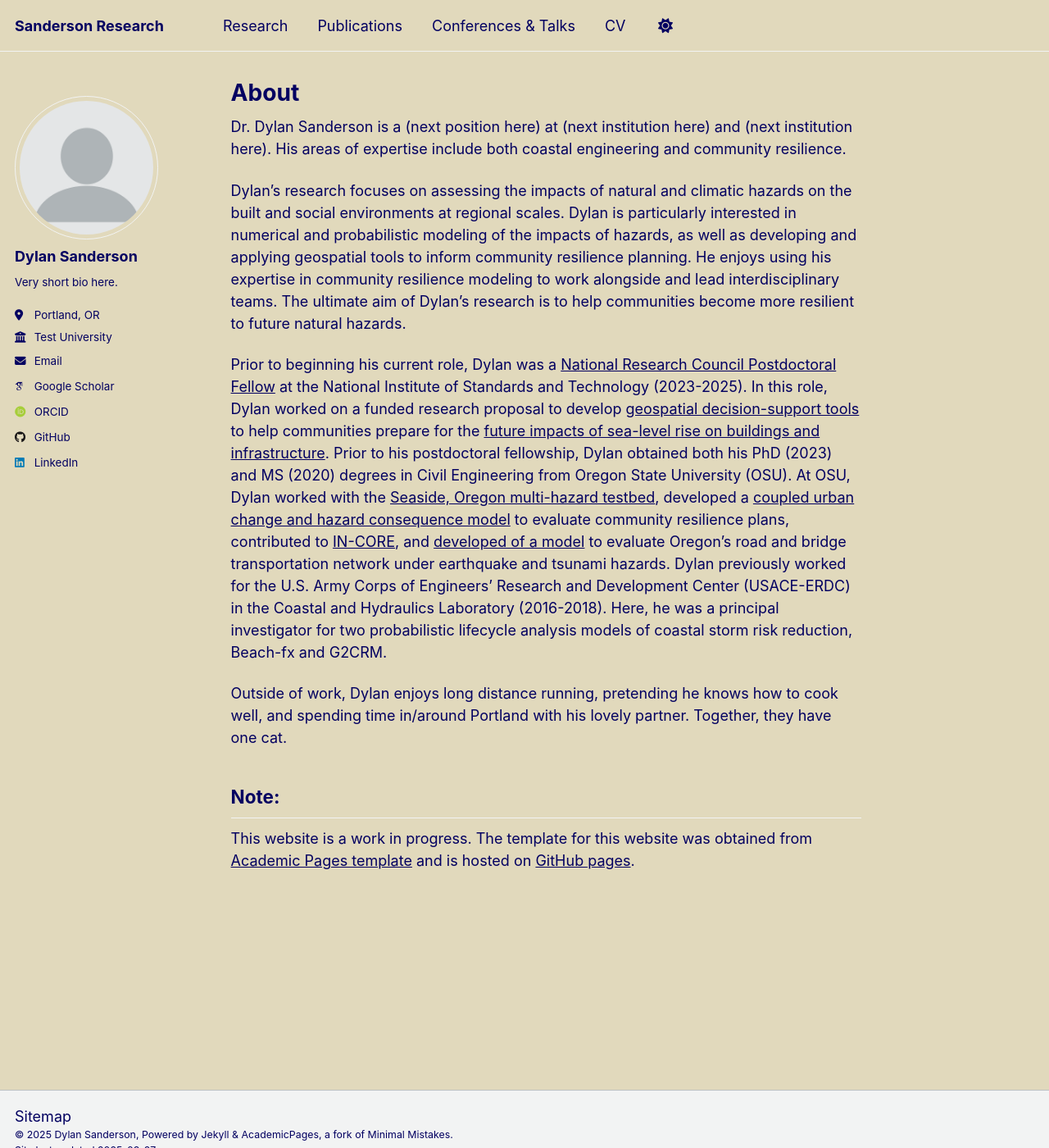
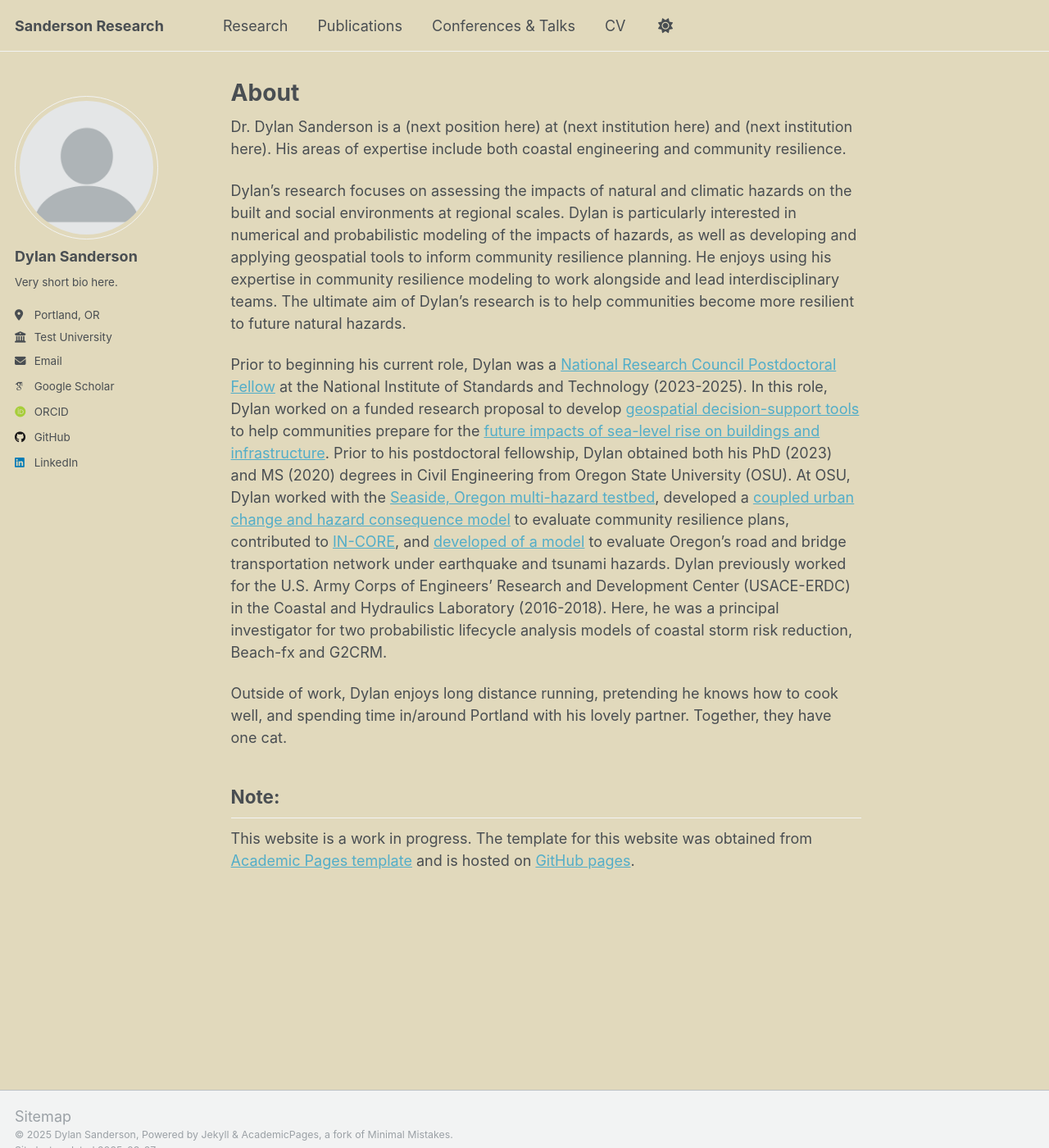
Before and after one commit to 22dylan/22dylan.github.io, a Jekyll site: the page built from _pages/about.md, in a window 1280 px wide and 1400 px high. Shown: the whole window at 82% size. Built offline with Jekyll 4.4.1, drawn with Linux system fonts in a browser that asks for light colours; some web fonts are replaced; a script that is not in the unit is left out.

Commit message:
Update _default.scss

```diff
--- a/_sass/theme/_default.scss
+++ b/_sass/theme/_default.scss
@@ -34,14 +34,14 @@ $sidebar-screen-min-width   : 1024px;
     --global-border-color               : #{$lighter-gray};
     --global-dark-border-color          : #bdc1c4;
     --global-code-background-color      : #fafafa;
-    --global-code-text-color            : mix(#000, #030061, 20%); /* Darker variation for code text */
+    --global-code-text-color            : #{$darker-gray};
     --global-fig-caption-color          : mix(#fff,  #{$dark-gray}, 25%);
-    --global-link-color                 : #030061; /* Base link color */
-    --global-link-color-hover           : mix(#000, #030061, 25%); /* Darker on hover */
-    --global-link-color-visited         : mix(#fff, #030061, 25%); /* Lighter when visited */
-    --global-masthead-link-color        : mix(#000, #030061, 10%); /* Slightly darker for masthead links */
-    --global-masthead-link-color-hover  : #030061; /* Base color on hover */
-    --global-text-color                 : #030061; /* Main text color */
-    --global-text-color-light           : mix(#fff, #030061, 20%); /* Lighter variation for general text */
+    --global-link-color                 : #52adc8;
+    --global-link-color-hover           : mix(#000, #2f7f93, 25%);
+    --global-link-color-visited         : mix(#fff, #2f7f93, 25%);
+    --global-masthead-link-color        : #{$dark-gray};
+    --global-masthead-link-color-hover  : mix(#000, #{$gray}, 25%);
+    --global-text-color                 : #{$dark-gray};
+    --global-text-color-light           : #{$light-gray};
     --global-thead-color                : #{$lighter-gray};
 }
```
